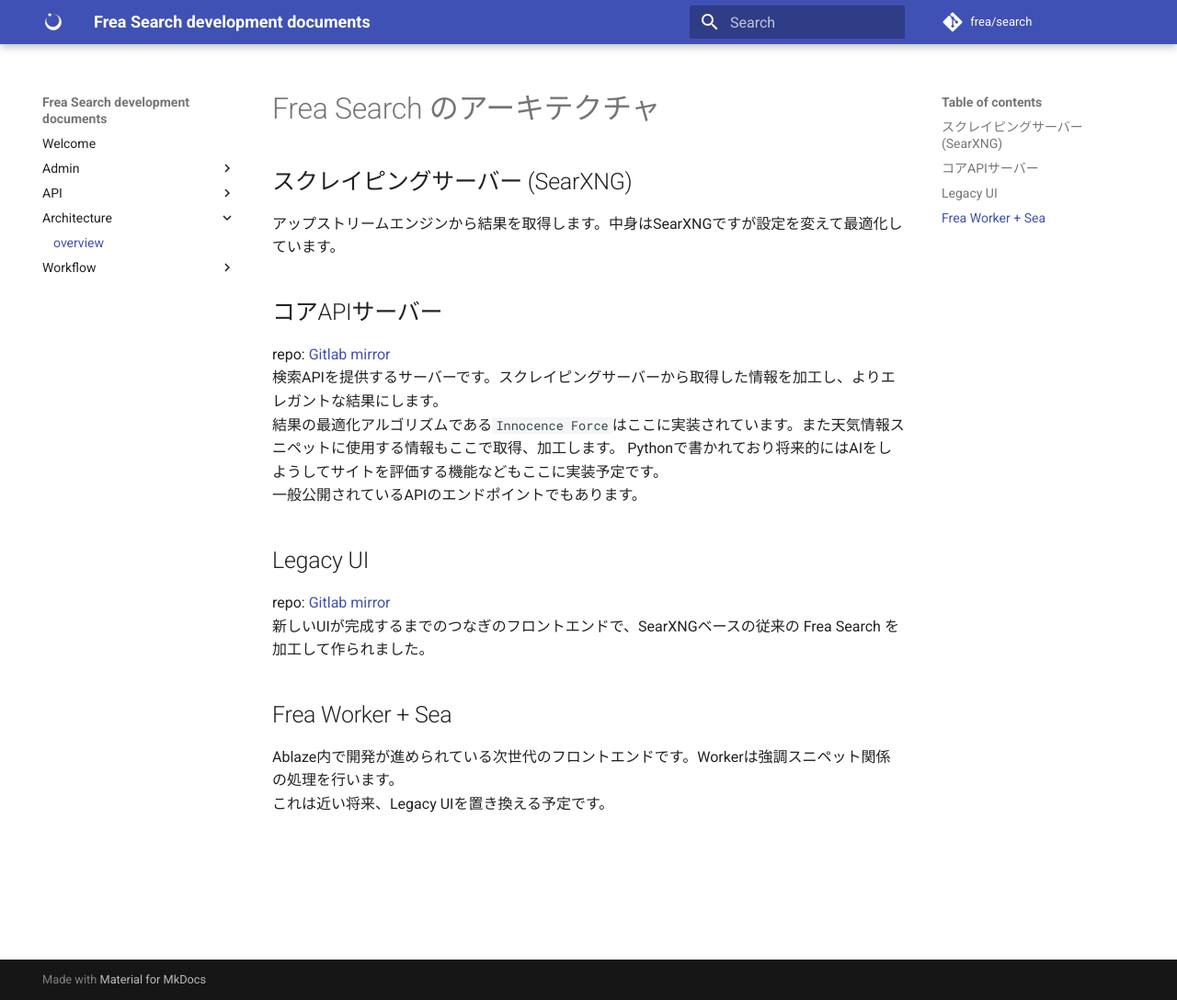
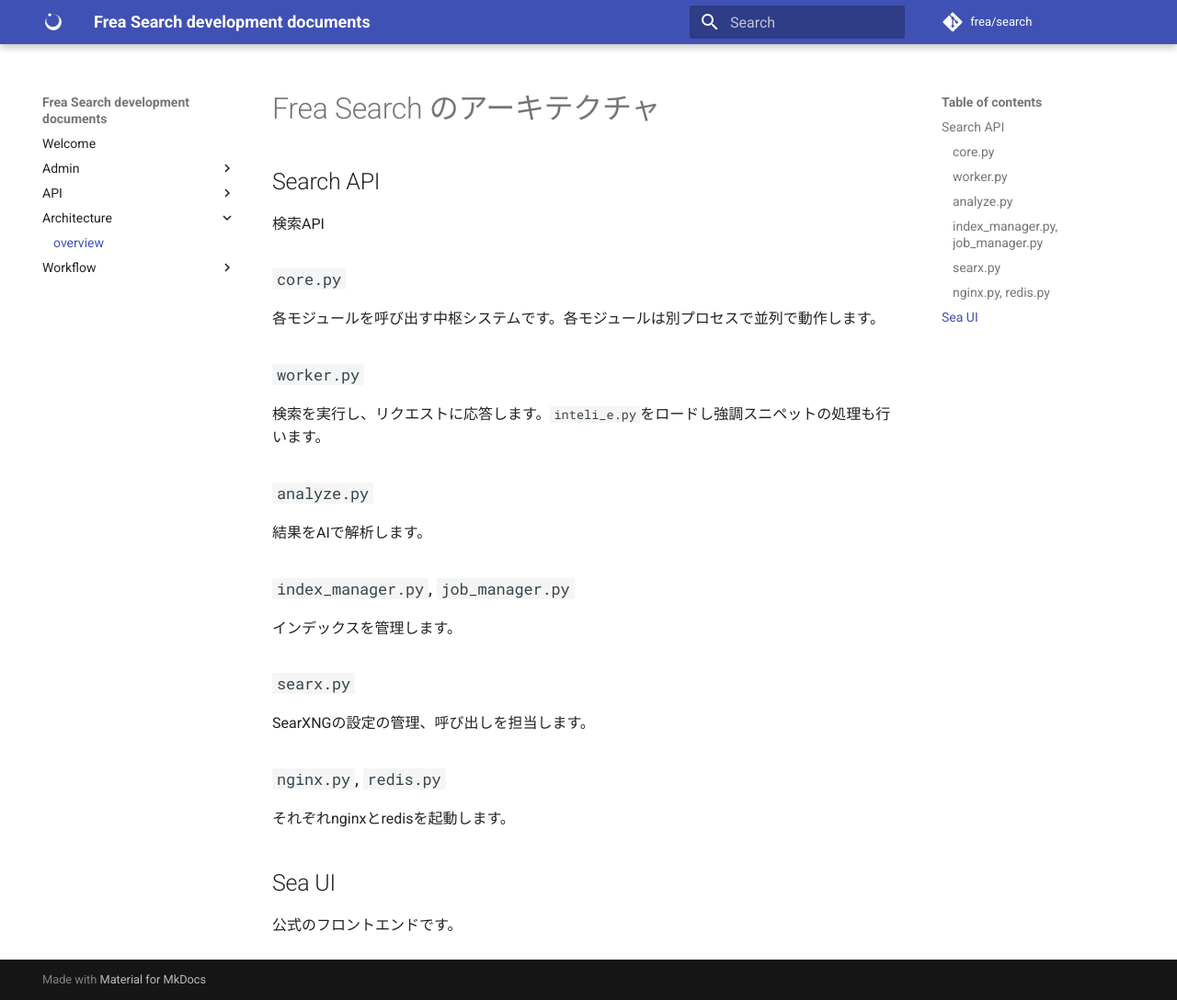
Before and after one commit to regularenthropy/server, an MkDocs documentation site: the page built from docs/architecture.md, in a window 1280 px wide and 1088 px high. Shown: the whole window at 92% size. Built offline with MkDocs 1.6.1 and Material for MkDocs 9.7.7, drawn with Linux system fonts in a browser that asks for light colours.

Commit message:
Update docs

```diff
--- a/docs/architecture.md
+++ b/docs/architecture.md
@@ -1,19 +1,25 @@
 # Frea Search のアーキテクチャ
 
-## スクレイピングサーバー (SearXNG)
-アップストリームエンジンから結果を取得します。中身はSearXNGですが設定を変えて最適化しています。
+## Search API
+検索API
 
-## コアAPIサーバー
-repo: [Gitlab](https://git.freasearch.org/core/api)  [mirror](https://github.com/frea-search/api-server)
-検索APIを提供するサーバーです。スクレイピングサーバーから取得した情報を加工し、よりエレガントな結果にします。
-結果の最適化アルゴリズムである`Innocence Force`はここに実装されています。また天気情報スニペットに使用する情報もここで取得、加工します。
-Pythonで書かれており将来的にはAIをしようしてサイトを評価する機能などもここに実装予定です。
-一般公開されているAPIのエンドポイントでもあります。
+### `core.py`
+各モジュールを呼び出す中枢システムです。各モジュールは別プロセスで並列で動作します。
 
-## Legacy UI
-repo: [Gitlab](https://git.freasearch.org/core/search)  [mirror](https://github.com/frea-search/ui-legacy)
-新しいUIが完成するまでのつなぎのフロントエンドで、SearXNGベースの従来の Frea Search を加工して作られました。
+### `worker.py`
+検索を実行し、リクエストに応答します。`inteli_e.py`をロードし強調スニペットの処理も行います。
 
-## Frea Worker + Sea
-Ablaze内で開発が進められている次世代のフロントエンドです。Workerは強調スニペット関係の処理を行います。
-これは近い将来、Legacy UIを置き換える予定です。
+### `analyze.py`
+結果をAIで解析します。
+
+### `index_manager.py`, `job_manager.py`
+インデックスを管理します。
+
+### `searx.py`
+SearXNGの設定の管理、呼び出しを担当します。
+
+### `nginx.py`, `redis.py`
+それぞれnginxとredisを起動します。
+
+## Sea UI
+公式のフロントエンドです。
--- a/mkdocs.yml
+++ b/mkdocs.yml
@@ -12,7 +12,6 @@
     - Setup: setup.md
   - API:
     - overview: api/api.md
-    - general: api/general.md
   - Architecture:
     - overview: architecture.md
   - Workflow:
```
Also changed, not shown: docs/api/general.md (+1 -20 lines), docs/frea-back-api.md (deleted, +0 -2 lines).
